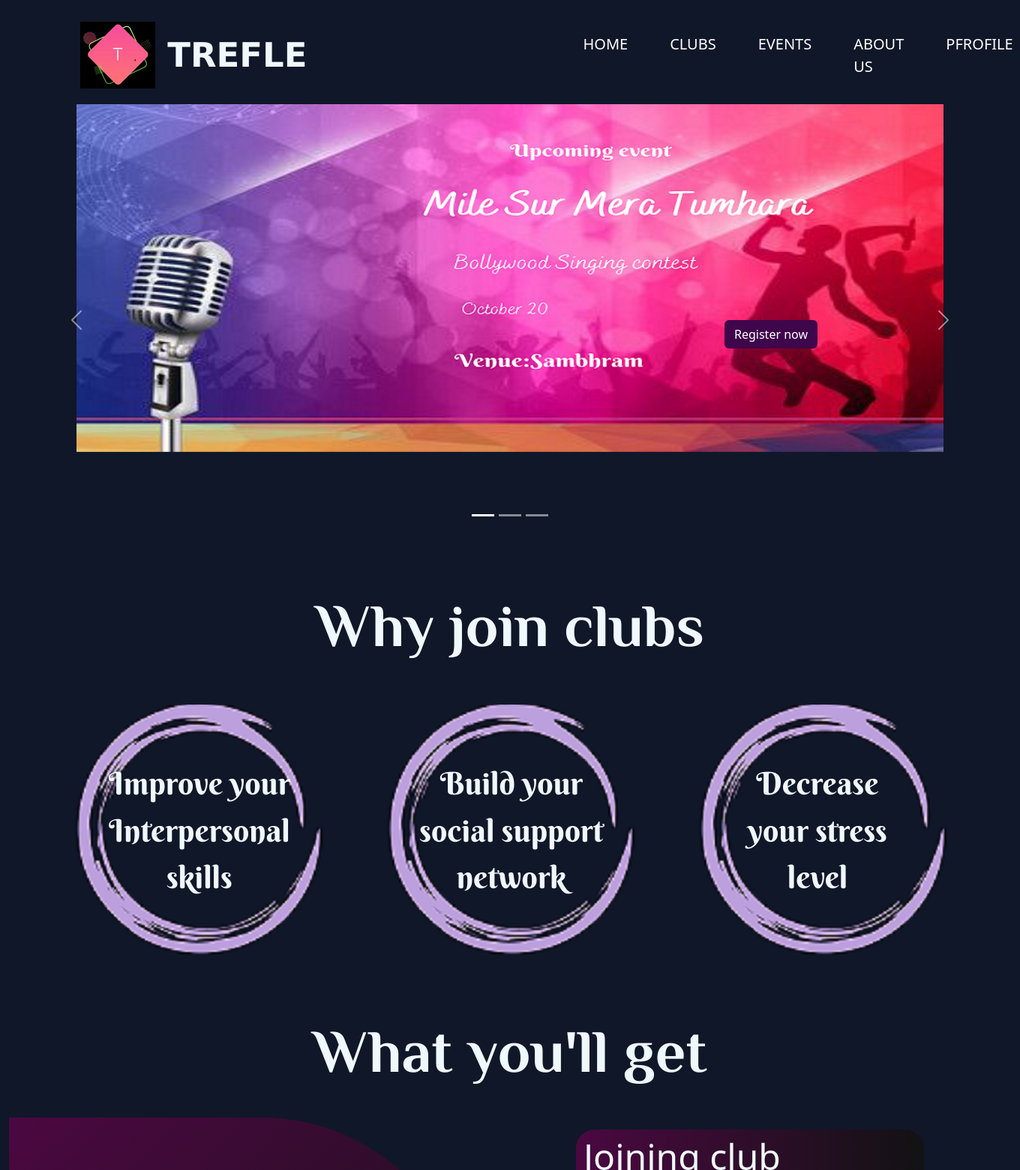
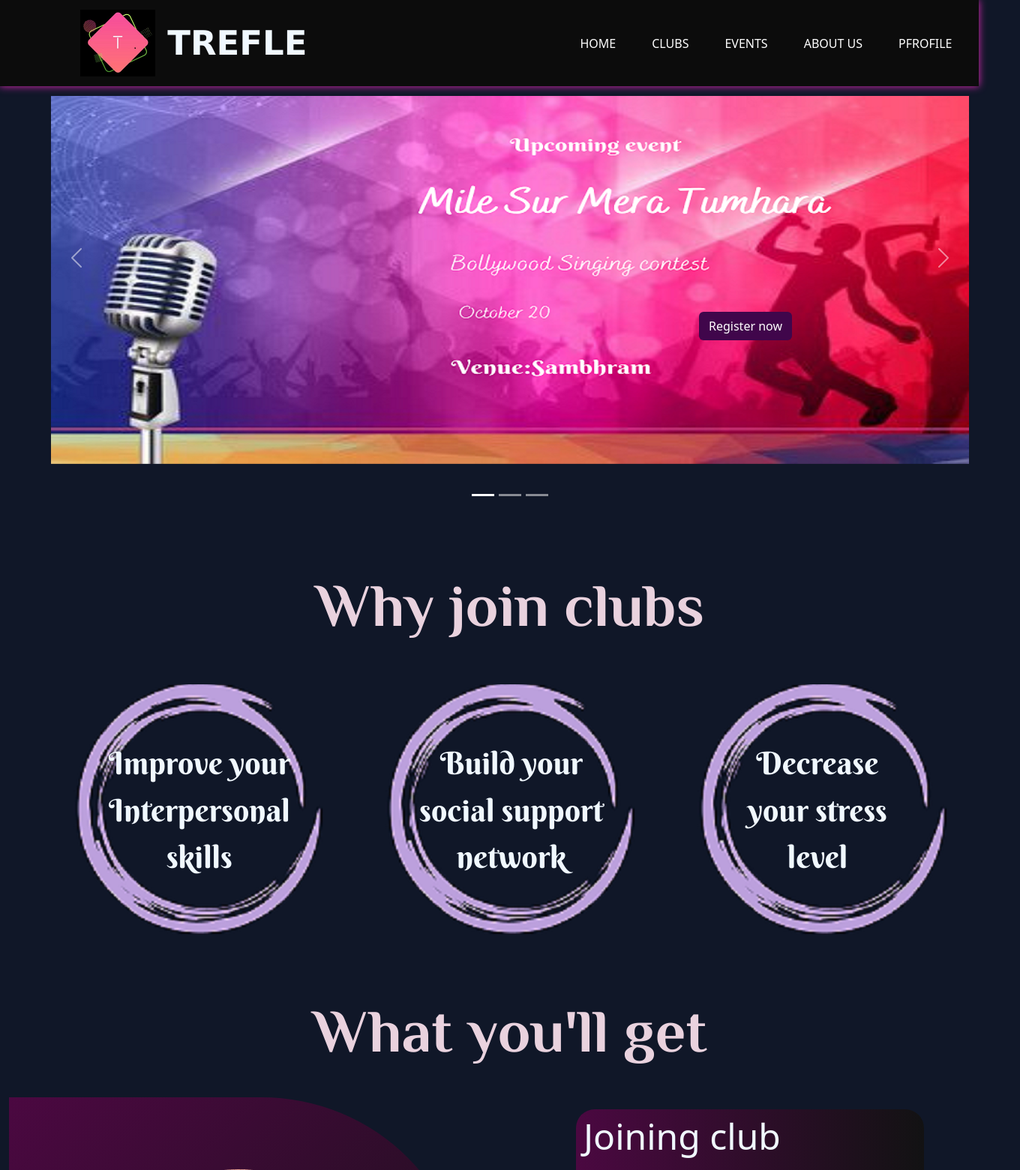
Before and after one commit to amruthajoshi-22/College-club-management, a PHP site: page /home.html in a window 1360 px wide. Shown: the top 1561 px of the page at 75% size. Run offline with PHP 8.4, Linux system fonts and the light colour scheme; some web fonts are replaced.

Commit message:
Update home.css
nav bar fixed and box shadow added

```diff
--- a/css/home.css
+++ b/css/home.css
@@ -25,21 +25,30 @@ body{
 }
 .navbar{
     /* background-color: rgb(6, 46, 15); */
-    padding:1.5em 0 1em 0;
 
+
+    align-items: center;
+
+    box-shadow: 0 0 10px #df28b4;
+    background: rgb(12, 12, 12);
+    position: fixed;
+    left: 0;
+    z-index: 100;
 }
 
 .nav-item{
     margin:0 1em 0 1em;
-    font-size: 20px;
+    font-size: 1em;
+    justify-content: space-around;
 }
 .upcoming-event{
     /* background-color: rgb(6, 46, 15); */
-    /* padding-top: 1em; */
-    padding-bottom: 3em;
+    padding-top: 8em;
+    padding-bottom: 2em;
+
 }
 .upcoming{
-    font-size: 3em;
+    font-size: 2em;
     color: aliceblue;
     text-align: center;
     padding: 1em 0 0.5em 0;
@@ -50,7 +59,7 @@ body{
 }
 .up-car{
     height:33rem;
-    width:85vw;
+    width:90vw;
     margin: auto;
     /* background-image: url("../images/csi.jpg.png"); */
 }
@@ -86,7 +95,7 @@ body{
     margin-bottom: 0;
     font-family: 'El Messiri', 'Lucida Sans Regular', 'Lucida Grande', 'Lucida Sans Unicode', Geneva, Verdana, sans-serif;
     font-weight: bolder;
-    color:aliceblue;
+    color:rgb(233, 210, 222);
     text-align: center;
     font-size: 5em;
 }
@@ -162,7 +171,7 @@ body{
     margin-top:1em;
     margin-bottom: 1em;
     border-radius: 25px;
-     background-image: linear-gradient(to right, rgb(75, 8, 65), rgb(18, 18, 19));
+    background-image: linear-gradient(to right, rgb(75, 8, 65), rgb(18, 18, 19));
     padding: 0 5px 0 10px;
 }
  .incridea{
```
